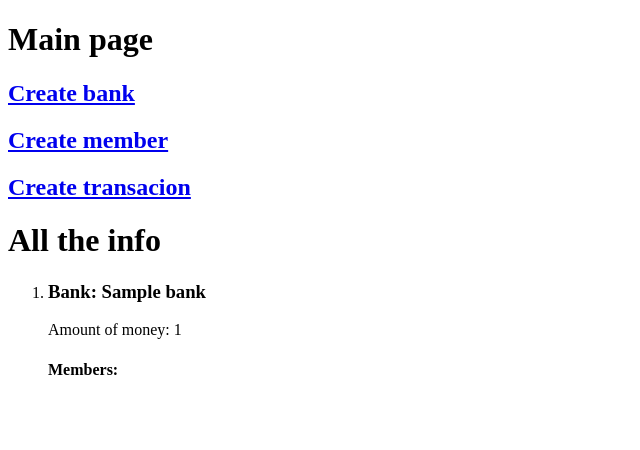
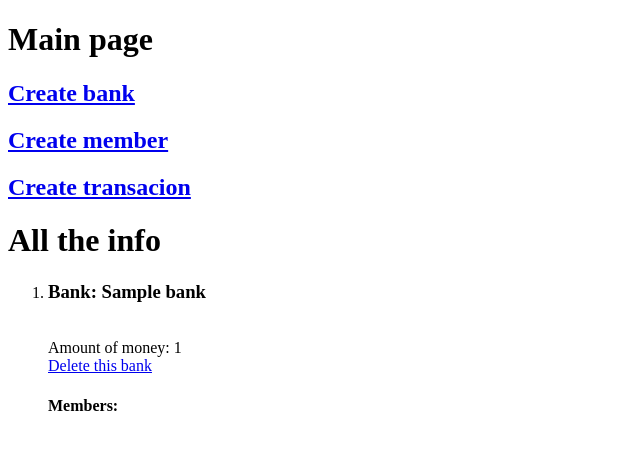
Before and after one commit to Yyr3LL/django-test, a Django app: page / in a window 1280 px wide. Shown: the top 450 px of the page, without its empty margins (0-640 px from the left). Run offline with Django 3.2, Linux system fonts and the light colour scheme; tables that the repository leaves empty hold one stand-in row (values such as "Sample post").

Commit message:
updated views.py and added delete template

```diff
--- a/lab/app/templates/main_page.html
+++ b/lab/app/templates/main_page.html
@@ -19,22 +19,30 @@
     <ol>
         {% for bank in banks.all %}
         <li>
-            <h3><b>Bank:</b> {{bank.name}}<br></h3>
-            Amount of money: {{bank.money_count}}<br>
+            <h3><b>Bank:</b> {{bank.name}}</h3>
+            <br>
+            Amount of money: {{bank.money_count}}
+            <br>
+            <a href="{% url 'delete_bank' bank.id %}">Delete this bank</a>
+            <br>
             <h4>Members:<br></h4>
             <ol>
             {% for member in bank.members.all %}
                     <li>
                         Name: <a href="{% url 'member_detail' member.id %}">
                             {{member.full_name}}
-                        </a><br>
+                        </a>
+                        <br>
+                        <a href="{% url 'delete_member' member.id %}">Delete this member</a>
+                        <br>
                         Amount of money: {{member.money_count}}<br>
                         <b>Transactions:</b><br>
                         <ol>
-                            {% for tra in member.transactions.all %}
+                            {% for transaction in member.transactions.all %}
                             <li>
-                                Value: {{tra.value}}<br>
-                                Date: {{tra.date}}<br>
+                                Value: {{transaction.value}}<br>
+                                Date: {{transaction.date}}<br>
+                                <a href="{% url 'delete_transaction' transaction.id %}">Delete this transaction</a>
                             </li>
                             {% endfor %}
                         </ol>
--- a/lab/app/urls.py
+++ b/lab/app/urls.py
@@ -15,17 +15,32 @@
     ),
     url(
         r'^create/bank/$',
-        views.CreateBankView.as_view(),
+        views.BankCreateView.as_view(),
         name="create_bank"
     ),
     url(
         r'^create/member/$',
-        views.CreateMemberView.as_view(),
+        views.MemberCreateView.as_view(),
         name="create_member"
     ),
     url(
         r'^create/transaction/$',
-        views.CreateTransactionView.as_view(),
+        views.TransactionCreateView.as_view(),
         name="create_transaction"
     ),
+    url(
+        r'^delete/bank/(?P<bank_pk>\d+)$',
+        views.BankDeleteView.as_view(),
+        name="delete_bank"
+    ),
+    url(
+        r'^delete/member/(?P<member_pk>\d+)$',
+        views.MemberDeleteView.as_view(),
+        name="delete_member"
+    ),
+    url(
+        r'^delete/transaction/(?P<transaction_pk>\d+)$',
+        views.TransactionDeleteView.as_view(),
+        name="delete_transaction"
+    ),
 ]
--- a/lab/app/views.py
+++ b/lab/app/views.py
@@ -1,10 +1,8 @@
 from django.http import HttpResponseRedirect
-from django.views.generic import DetailView, FormView, ListView
+from django.views.generic import DetailView, FormView, ListView, DeleteView
 
 from .forms import *
 
-
-# Main page with all the info
 
 class MainPageView(ListView):
     template_name = "main_page.html"
@@ -12,18 +10,7 @@
     context_object_name = "banks"
 
 
-# Page with info about particular member by member_pk
-
-class MemberDetailView(DetailView):
-    model = Member
-    template_name = 'detail_page.html'
-    context_object_name = 'member'
-    pk_url_kwarg = 'member_pk'
-
-
-# Page where you add banks
-
-class CreateBankView(FormView):
+class BankCreateView(FormView):
     template_name = 'create_bank.html'
     form_class = CreateBankForm
     success_url = '/'
@@ -33,9 +20,7 @@
         return HttpResponseRedirect('/')
 
 
-# Page where you add members
-
-class CreateMemberView(FormView):
+class MemberCreateView(FormView):
     template_name = 'create_member.html'
     form_class = CreateMemberForm
     success_url = '/'
@@ -45,13 +30,9 @@
         return HttpResponseRedirect('/')
 
 
-# Page where you add transactions
-
-class CreateTransactionView(FormView):
+class TransactionCreateView(FormView):
     form_class = CreateTransactionForm
     template_name = 'create_transaction.html'
-
-    # function that django call when form is valid
 
     def form_valid(self, form):
         value = int(form.cleaned_data['value'])
@@ -59,6 +40,9 @@
         form.instance.save()
         self.update_money_count(form.instance.bank, form.instance.member, value)
         return HttpResponseRedirect('/')
+
+    # Validates if any of counts are below zero and then if everything is ok
+    # it updates money count due to transaction form
 
     def update_money_count(self, bank, member, value):
         if value > 0 and bank.money_count < value:
@@ -69,3 +53,31 @@
         bank.save()
         member.money_count += value
         member.save()
+
+
+class MemberDetailView(DetailView):
+    model = Member
+    template_name = 'detail_page.html'
+    context_object_name = 'member'
+    pk_url_kwarg = 'member_pk'
+
+
+class BankDeleteView(DeleteView):
+    model = Bank
+    template_name = 'delete.html'
+    pk_url_kwarg = 'bank_pk'
+    success_url = '/'
+
+
+class MemberDeleteView(DeleteView):
+    model = Member
+    template_name = 'delete.html'
+    pk_url_kwarg = 'member_pk'
+    success_url = '/'
+
+
+class TransactionDeleteView(DeleteView):
+    model = Transaction
+    template_name = 'delete.html'
+    pk_url_kwarg = 'transaction_pk'
+    success_url = '/'
```
Also changed, not shown: lab/app/templates/delete.html (added, +17 -0 lines), README.md.
